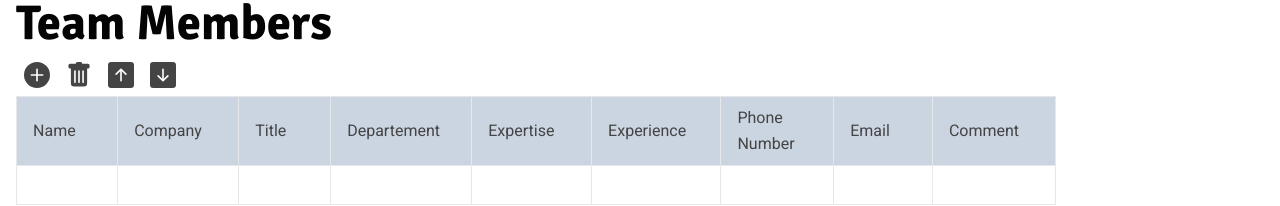
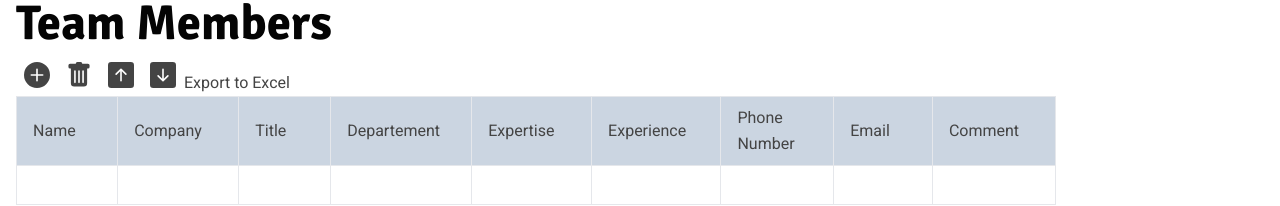
Before and after one commit to anissaefuddin/hazipWeb, a Next.js app: page /team-members in a window 1280 px wide. Shown: the part 614-820 px from the top of the page. Built offline with nearby package versions, Linux system fonts and the light colour scheme; what tailwind-bootstrap-grid would draw is missing.

Commit message:
test component export excel

```diff
--- a/package.json
+++ b/package.json
@@ -44,7 +44,8 @@
     "remark-gfm": "^3.0.1",
     "sharp": "^0.32.6",
     "swiper": "^10.2.0",
-    "uuid": "^9.0.1"
+    "uuid": "^9.0.1",
+    "xlsx": "^0.18.5"
   },
   "devDependencies": {
     "@tailwindcss/forms": "^0.5.6",
--- /dev/null
+++ b/src/Components/ExportDataToExcelBasic.jsx
@@ -0,0 +1,34 @@
+import React from 'react';
+import XLSX from 'xlsx';
+
+function ExcelExportButton({ data }) {
+  const handleExportClick = () => {
+    const wb = XLSX.utils.book_new();
+    const wsData = data.map((item) => [
+      item.Name,
+      item.Company,
+      item.Title,
+      item.Departement,
+      item.Expertise,
+      item.Experience,
+      item.Phone_Number,
+      item.E__Mail_Address,
+      item.Team_Member_Comments,
+    ]);
+
+    const ws = XLSX.utils.aoa_to_sheet([
+      ['Name', 'Company', 'Title', 'Department', 'Expertise', 'Experience', 'Phone Number', 'Email', 'Comment'],
+      ...wsData,
+    ]);
+
+    XLSX.utils.book_append_sheet(wb, ws, 'Data');
+
+    XLSX.writeFile(wb, 'data.xlsx');
+  };
+
+  return (
+    <button onClick={handleExportClick}>Export to Excel</button>
+  );
+}
+
+export default ExcelExportButton;
--- a/src/app/team-members/page.tsx
+++ b/src/app/team-members/page.tsx
@@ -6,6 +6,8 @@ import { v4 as uuidv4 } from 'uuid';
 import Link from "next/link"
 import { useDataGlobal } from '../../model/DataGlobalContext';
 import { Team_Members ,Sessions,Team_Members_Sessions} from '@/model/classModel';
+import ExportDataToExcelBasic from '../../Components/ExportDataToExcelBasic';
+
 const Teammember: React.FC  = () => {
   const { dataGlobal, updateDataGlobal } = useDataGlobal();
   const initialSessions: Sessions[] = dataGlobal.Sessions;
@@ -189,6 +191,7 @@ const Teammember: React.FC  = () => {
       <button className=" hover:bg-slate-100 py-2 px-2 rounded inline-flex items-center" onClick={handleRemoveActiveRow}><svg xmlns="http://www.w3.org/2000/svg" width="26" height="26" fill="currentColor" className="bi bi-trash-fill" viewBox="0 0 16 16"><path d="M2.5 1a1 1 0 0 0-1 1v1a1 1 0 0 0 1 1H3v9a2 2 0 0 0 2 2h6a2 2 0 0 0 2-2V4h.5a1 1 0 0 0 1-1V2a1 1 0 0 0-1-1H10a1 1 0 0 0-1-1H7a1 1 0 0 0-1 1H2.5zm3 4a.5.5 0 0 1 .5.5v7a.5.5 0 0 1-1 0v-7a.5.5 0 0 1 .5-.5zM8 5a.5.5 0 0 1 .5.5v7a.5.5 0 0 1-1 0v-7A.5.5 0 0 1 8 5zm3 .5v7a.5.5 0 0 1-1 0v-7a.5.5 0 0 1 1 0z"/></svg></button>
       <button className=" hover:bg-slate-100 py-2 px-2 rounded inline-flex items-center" onClick={moveUp}><svg xmlns="http://www.w3.org/2000/svg" width="26" height="26" fill="currentColor" className="bi bi-arrow-up-square-fill" viewBox="0 0 16 16"><path d="M2 16a2 2 0 0 1-2-2V2a2 2 0 0 1 2-2h12a2 2 0 0 1 2 2v12a2 2 0 0 1-2 2H2zm6.5-4.5V5.707l2.146 2.147a.5.5 0 0 0 .708-.708l-3-3a.5.5 0 0 0-.708 0l-3 3a.5.5 0 1 0 .708.708L7.5 5.707V11.5a.5.5 0 0 0 1 0z"/></svg></button>
       <button className=" hover:bg-slate-100 py-2 px-2 rounded inline-flex items-center" onClick={moveDown}><svg xmlns="http://www.w3.org/2000/svg" width="26" height="26" fill="currentColor" className="bi bi-arrow-down-square-fill" viewBox="0 0 16 16"><path d="M2 0a2 2 0 0 0-2 2v12a2 2 0 0 0 2 2h12a2 2 0 0 0 2-2V2a2 2 0 0 0-2-2H2zm6.5 4.5v5.793l2.146-2.147a.5.5 0 0 1 .708.708l-3 3a.5.5 0 0 1-.708 0l-3-3a.5.5 0 1 1 .708-.708L7.5 10.293V4.5a.5.5 0 0 1 1 0z"/></svg></button>
+      <ExportDataToExcelBasic data={teamMembers} />
       {showError && <div className="bg-red-100 border border-red-400 text-red-700 px-4 py-3 rounded relative" role="alert">
   <strong className="font-bold">Tidak ada row yang dipilih!</strong>
   <span className="block sm:inline"> Pilih Row terlebih dahulu</span>
```
Also changed, not shown: 1 other file (tests, documents, lock files or other folders).
